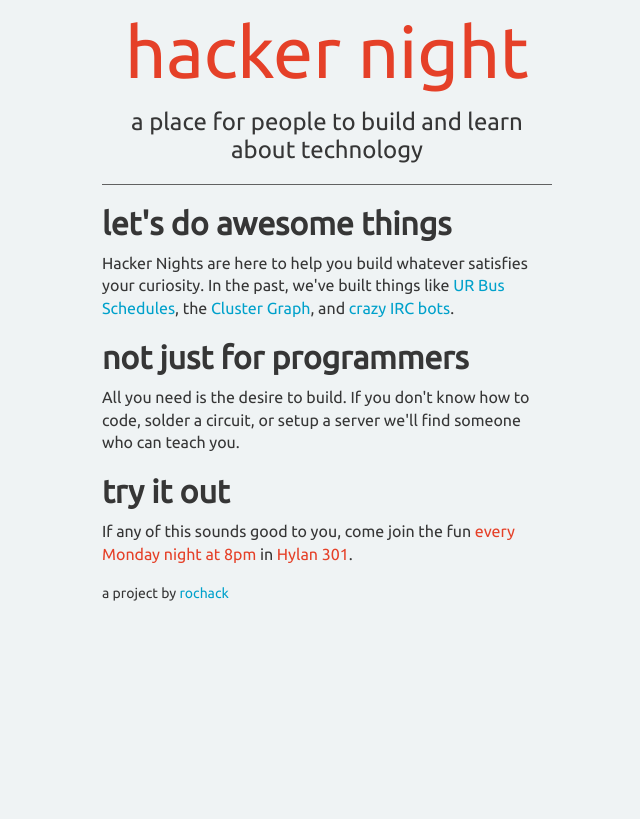
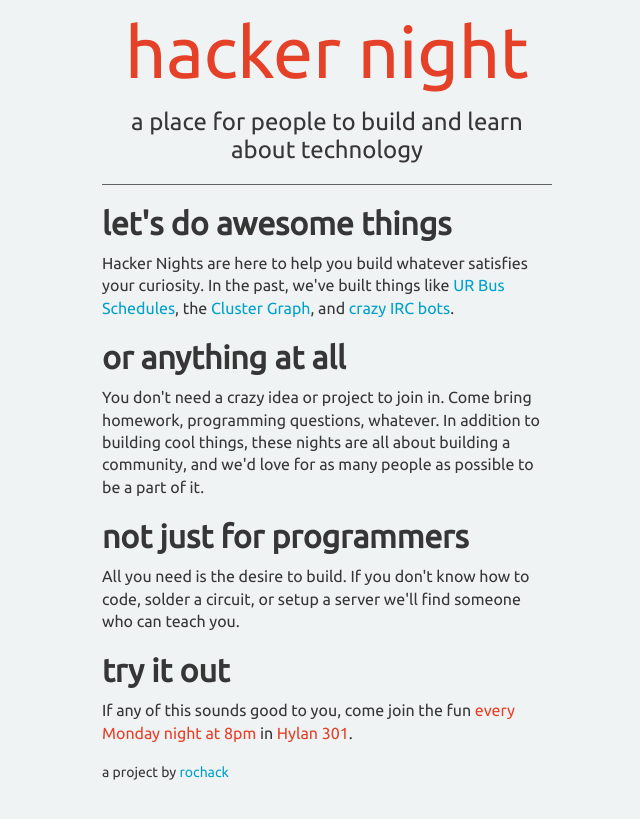
Before and after one commit to RocHack/rochack.org, a Jekyll site: the page hacker_night.html, which Jekyll copies as it is, in a window 1280 px wide. Shown: the top 819 px of the page, without its empty margins (313-953 px from the left). Built offline with Jekyll 4.4.1, drawn with Linux system fonts in a browser that asks for light colours.

Commit message:
Adding paragraph

```diff
--- a/hacker_night.html
+++ b/hacker_night.html
@@ -14,6 +14,9 @@
 
             <h1>let's do awesome things</h1>
             <p>Hacker Nights are here to help you build whatever satisfies your curiosity. In the past, we've built things like <a href="http://rochack.org/rocbuses/">UR Bus Schedules</a>, the <a href="http://rochack.org/clustergraph/">Cluster Graph</a>, and <a href="https://github.com/RocHack/rochako">crazy IRC bots</a>.</p>
+
+            <h1>or anything at all</h1>
+            <p>You don't need a crazy idea or project to join in. Come bring homework, programming questions, whatever. In addition to building cool things, these nights are all about building a community, and we'd love for as many people as possible to be a part of it.</p>
 
             <h1>not just for programmers</h1>
             <p>All you need is the desire to build. If you don't know how to code, solder a circuit, or setup a server we'll find someone who can teach you.</p>
```
